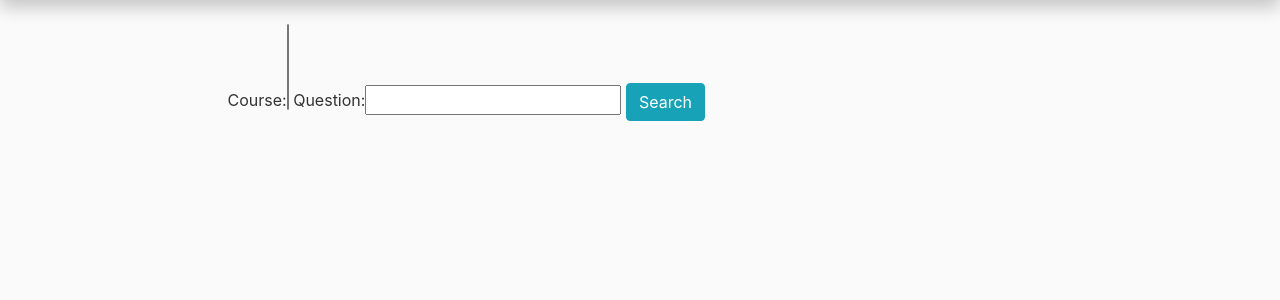
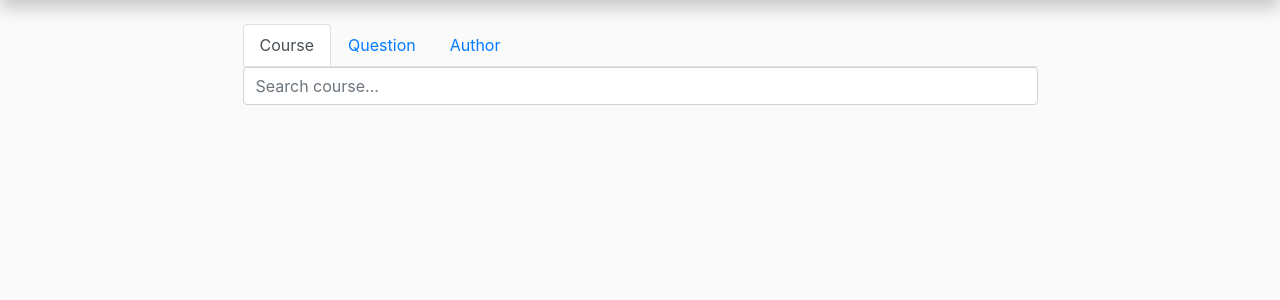
Before and after one commit to jcmProjects/quiz_dev, a Django app: page / in a window 1280 px wide. Shown: the part 56-356 px from the top of the page. Run offline with Django 3.2, Linux system fonts and the light colour scheme; the visitor is signed in with stand-in values (Sample User, id 1); data that the repository does not hold is empty; some libraries are stand-ins or nearby versions.

Commit message:
changed filtering in home and user-quiz views

```diff
--- a/django_quiz/quiz/forms.py
+++ b/django_quiz/quiz/forms.py
@@ -7,7 +7,7 @@ class ChooseCourseForm(forms.ModelForm):
 
     def __init__(self, auth_user, *args, **kwargs):
         super(ChooseCourseForm, self).__init__(*args, **kwargs)
-        self.fields['course'] = forms.ModelChoiceField( queryset=Course.objects.filter(profile=auth_user.id) )
+        self.fields['course'] = forms.ModelChoiceField( queryset=Course.objects.filter(profile=auth_user.id) )  # ModelChoiceField or ModelMultipleChoiceField (the latter has a bug)
 
     class Meta:
         model = Quiz
--- a/django_quiz/quiz/templates/quiz/home.html
+++ b/django_quiz/quiz/templates/quiz/home.html
@@ -2,15 +2,46 @@
 {% load bootstrap %}
 {% block content %}
 
-    <!-- New Filter -->
+    {% comment %} <!-- New Filter -->
     <form action="" method="GET" id="myFilter2">
         {{ filter.form|bootstrap}}
         <button type="submit" class="btn btn-info">Search</button>
-    </form>
+    </form> {% endcomment %}
+
+    <div class="row searchFilter">
+    <div class="col-sm-12">
+    <div class="input-group">
+        <div id="filterTab" class="container">
+            <ul class="nav nav-tabs">
+                <li class="active">
+                    <a class="nav-link active" href="#1" data-toggle="tab">Course</a>
+                </li>
+                <li>
+                    <a class="nav-link" href="#2" data-toggle="tab">Question</a>
+                </li>
+                <li>
+                    <a class="nav-link" href="#3" data-toggle="tab">Author</a>
+                </li>
+            </ul>
+            <div class="tab-content ">
+                <div class="tab-pane active" id="1">
+                    <input type="text" id="courseInput" class="form-control" onkeyup="filterCourseFunction()" placeholder="Search course...">
+                </div>
+                <div class="tab-pane" id="2">
+                    <input type="text" id="questionInput" class="form-control" onkeyup="filterQuestionFunction()" placeholder="Search question...">
+                </div>
+                <div class="tab-pane" id="3">
+                    <input type="text" id="authorInput" class="form-control" onkeyup="filterAuthorFunction()" placeholder="Search author...">
+                </div>
+            </div>
+        </div>
+    </div>
+    </div>
+    </div>
 
     <!-- Quizzes -->
     <div id="myItems">
-    {% for quiz in filter.qs %}  {% comment %}  {% for quiz in quizzes %} {% for quiz in filter.qs %} {% endcomment %}
+    {% for quiz in quizzes %}  {% comment %}  {% for quiz in quizzes %} {% for quiz in filter.qs %} {% endcomment %}
         <div class="card card-signin my-3">
             <div class="card-body">
                 <article class="media">
@@ -35,27 +66,15 @@
         }
     </script>
 
-    <!-- Filter by '...' - JavaScript function -->
+    <!-- Filter - JavaScript function -->
     <script>
-        function filterFunction() {
+        function filterCourseFunction() {
             var input, filter, cards, cardContainer, p, title, i;
-            input = document.getElementById("myFilter");
+            input = document.getElementById("courseInput");
             filter = input.value.toUpperCase();
             cardContainer = document.getElementById("myItems");
             cards = cardContainer.getElementsByClassName("card");
-            /* Author */
-            if(document.getElementById("authorFilter").checked == true) {
-                for (i = 0; i < cards.length; i++) {
-                    title = cards[i].querySelector(".card-body a");
-                    if (title.innerText.toUpperCase().indexOf(filter) > -1) {
-                        cards[i].style.display = "";
-                    } else {
-                        cards[i].style.display = "none";
-                    }
-                }
-            }
             /* Course */
-            if(document.getElementById("courseFilter").checked == true) {
             for (i = 0; i < cards.length; i++) {
                 title = cards[i].querySelector(".card-body p.article-content");
                 if (title.innerText.toUpperCase().indexOf(filter) > -1) {
@@ -65,8 +84,13 @@
                 }
             }
         }
-            /* Question */
-            if(document.getElementById("questionFilter").checked == true) {
+        function filterQuestionFunction() {
+            var input, filter, cards, cardContainer, p, title, i;
+            input = document.getElementById("questionInput");
+            filter = input.value.toUpperCase();
+            cardContainer = document.getElementById("myItems");
+            cards = cardContainer.getElementsByClassName("card");
+            /* Course */
             for (i = 0; i < cards.length; i++) {
                 title = cards[i].querySelector(".card-body a.article-title");
                 if (title.innerText.toUpperCase().indexOf(filter) > -1) {
@@ -74,6 +98,21 @@
                 } else {
                     cards[i].style.display = "none";
                 }
+            }
+        }
+        function filterAuthorFunction() {
+            var input, filter, cards, cardContainer, p, title, i;
+            input = document.getElementById("authorInput");
+            filter = input.value.toUpperCase();
+            cardContainer = document.getElementById("myItems");
+            cards = cardContainer.getElementsByClassName("card");
+            /* Course */
+            for (i = 0; i < cards.length; i++) {
+                title = cards[i].querySelector(".card-body a.mr-2");
+                if (title.innerText.toUpperCase().indexOf(filter) > -1) {
+                    cards[i].style.display = "";
+                } else {
+                    cards[i].style.display = "none";
                 }
             }
         }
--- a/django_quiz/quiz/templates/quiz/quiz_detail.html
+++ b/django_quiz/quiz/templates/quiz/quiz_detail.html
@@ -17,8 +17,10 @@
                                     <!-- Options -->
                                     {% if object.author == user %}
                                         <a class="btn btn-outline-danger btn-sm mt-1 mb-1 mr-1" href="{% url 'quiz-delete' object.id %}">Delete</a>
-                                        <a class="btn btn-outline-secondary btn-sm mt-1 mb-1 mr-1" href="{% url 'quiz-edit' object.id %}">Edit</a>
-                                        <button class="btn btn-outline-info btn-sm mt-1 mb-1 mr-1" type="button" onClick=="showDetail()" id="show_btn">Show</button>
+                                        <a class="btn btn-outline-secondary btn-sm mt-1 mb-1" href="{% url 'quiz-edit' object.id %}">Edit</a>
+                                    {% endif %}
+                                    <button class="btn btn-outline-info btn-sm mt-1 mb-1 ml-1 mr-1" type="button" onClick=="showDetail()" id="show_btn">Show</button>
+                                    {% if object.author == user %}
                                         <button class="btn btn-outline-success btn-sm mt-1 mb-1" type="button" onClick=="goFullscreen()" id="start_btn">Start</button>
                                     {% endif %}
                                 </div>
--- a/django_quiz/quiz/views.py
+++ b/django_quiz/quiz/views.py
@@ -57,7 +57,7 @@ class QuizListView(ListView):
         # SubQueries - https://stackoverflow.com/questions/8556297/how-to-subquery-in-queryset-in-django
         q1 = Course.objects.filter(profile=auth_user.id)
         q2 = Quiz.objects.filter(course__in=q1)
-        return q2.order_by('-date_created')
+        return q2.order_by('-date_created').distinct()
 
 
 class UserQuizListView(ListView):
@@ -75,7 +75,7 @@ class UserQuizListView(ListView):
         q1 = Course.objects.filter(profile=auth_user.id)
         q2 = Quiz.objects.filter(author=user).filter(course__in=q1)
 
-        return q2.order_by('-date_created')
+        return q2.order_by('-date_created').distinct()
 
 
 
```
Also changed, not shown: django_quiz/quiz/templates/quiz/user_quiz.html (+59 -3 lines), django_quiz/media/profile_pics/user_1_Q7G9UgA.jpeg (added), django_quiz/media/quiz_img/11658x6112_eCu5zvr.jpg (added). Lines whose indentation alone changed are shown as unchanged.
